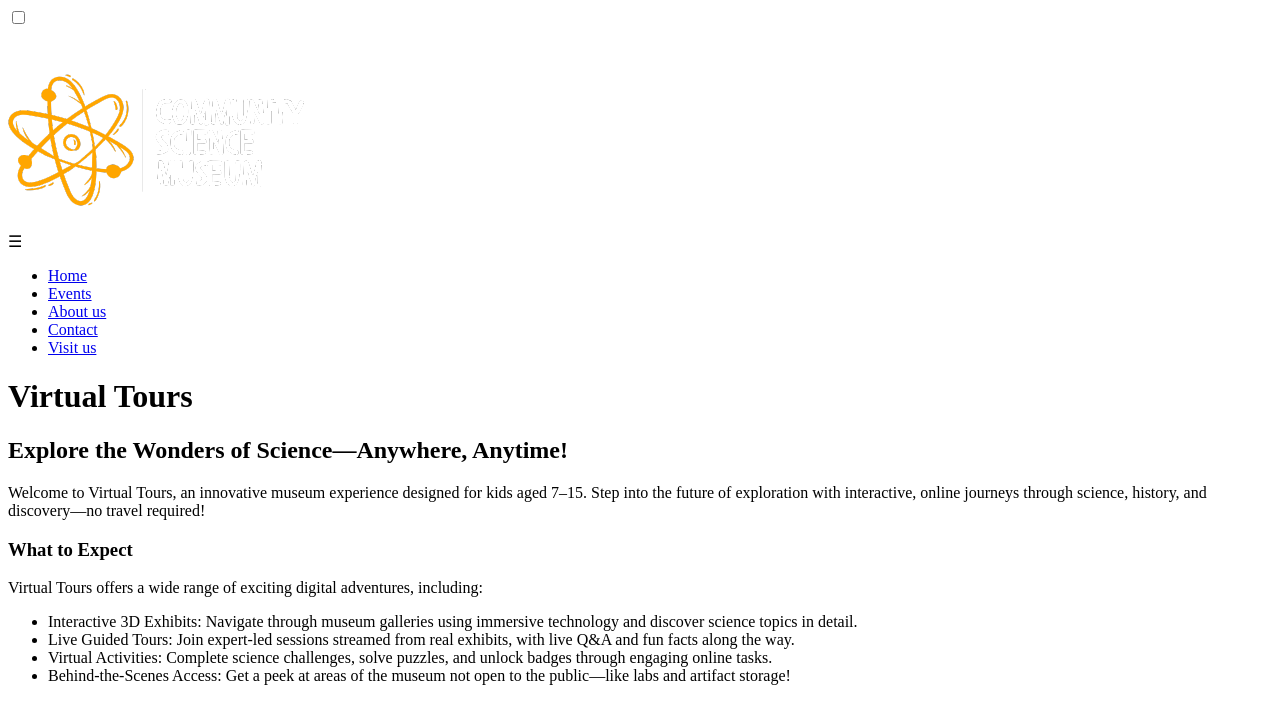
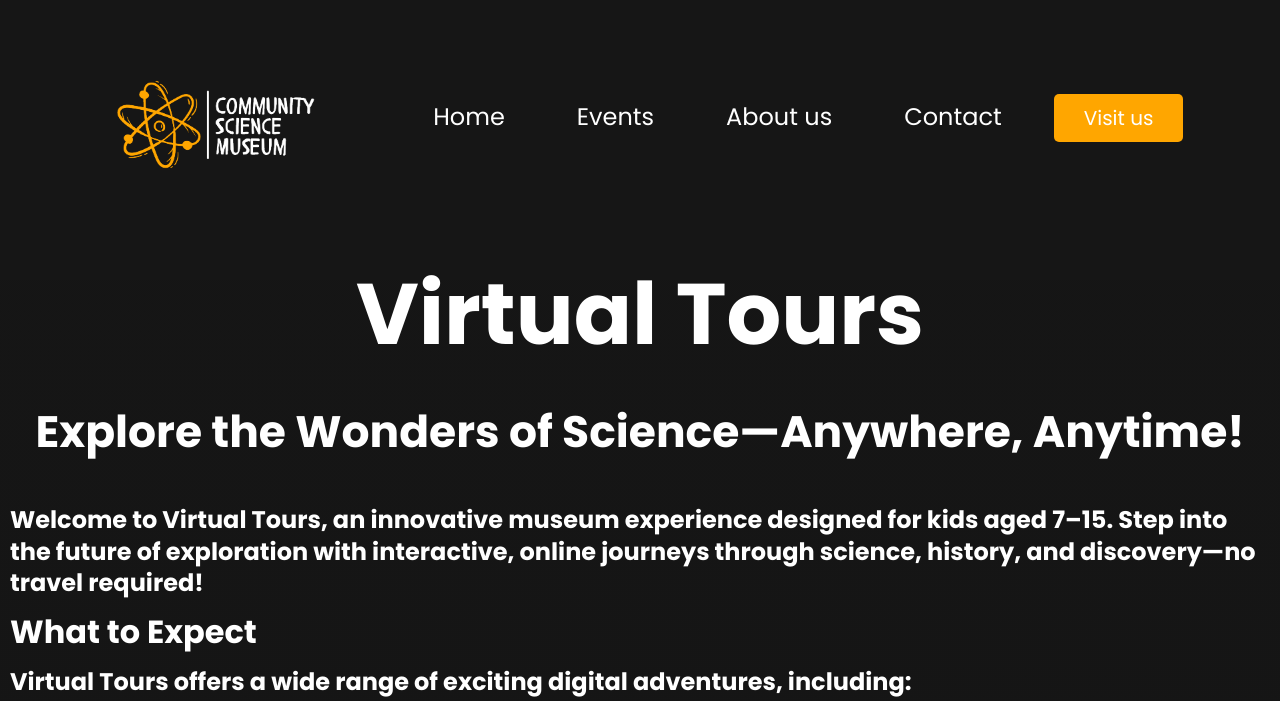
Before and after one commit to Joacim90/semester-project, a plain HTML site: page event/viritual-tours.html in a window 1280 px wide. Shown: the top 701 px of the page. Drawn offline with Linux system fonts and the light colour scheme; the site is published under a folder, as on GitHub Pages, so addresses that start at the root find nothing; files whose address does not match are found by name; a web font is replaced by a local one.

Commit message:
Update viritual-tours.html

```diff
--- a/event/viritual-tours.html
+++ b/event/viritual-tours.html
@@ -18,8 +18,8 @@
       sizes="32x32"
       href="images/favicon-32x32.png"
     />
-    <link rel="stylesheet" href="/styles/styles.css" />
-    <link rel="stylesheet" href="/styles/event.css" />
+    <link rel="stylesheet" href="../styles/styles.css" />
+    <link rel="stylesheet" href="../styles/event.css" />
     <meta name="viewport" content="width=device-width, initial-scale=1.0" />
     <title>Comunity Science Museum</title>
   </head>
@@ -36,7 +36,7 @@
       </div>
       <nav class="menu">
         <ul>
-          <li><a href="/">Home</a></li>
+          <li><a href="index.html">Home</a></li>
           <li><a href="/events.html">Events</a></li>
           <li><a href="/about.html">About us</a></li>
           <li><a href="/contact.html">Contact</a></li>
```
